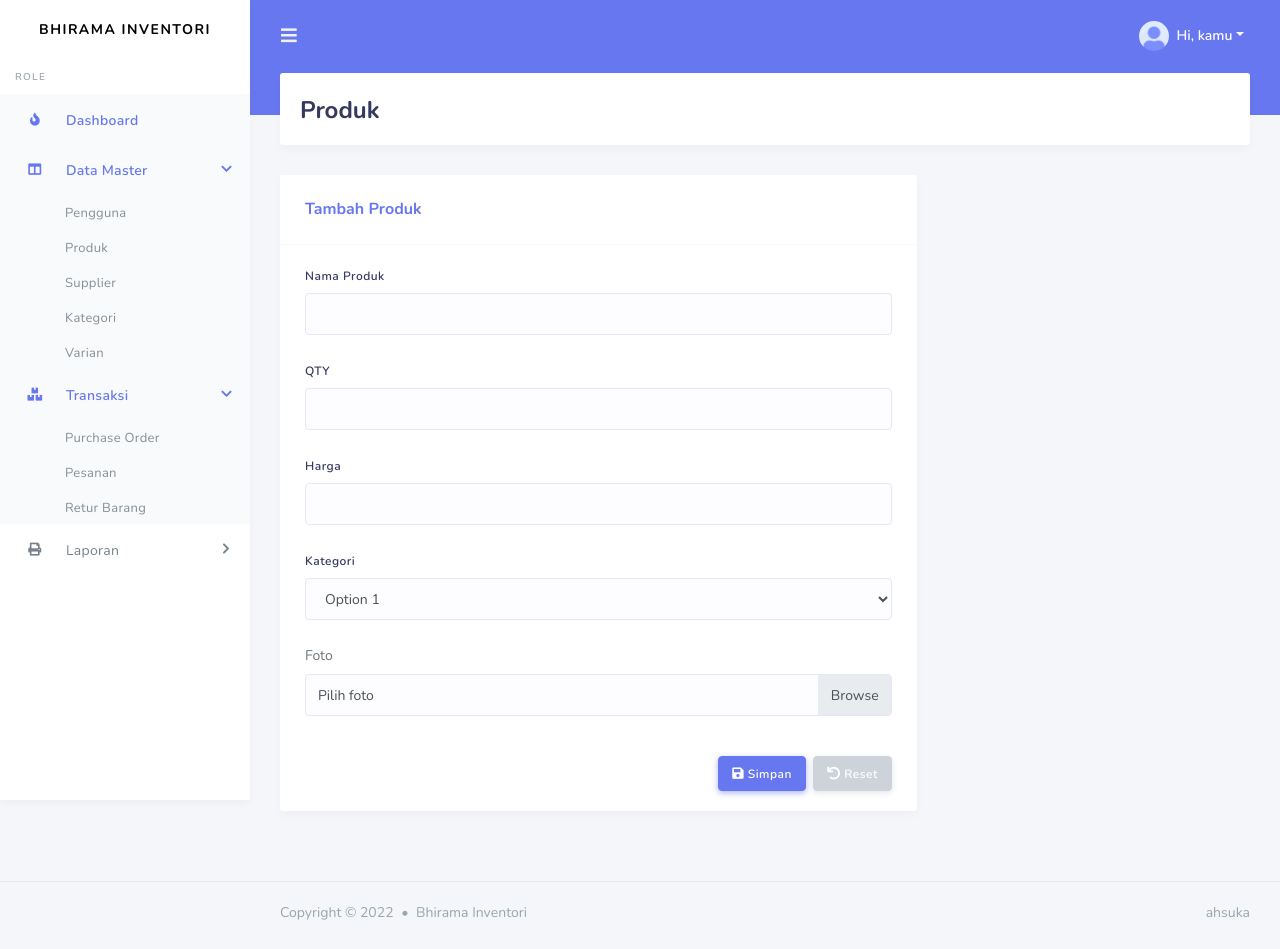
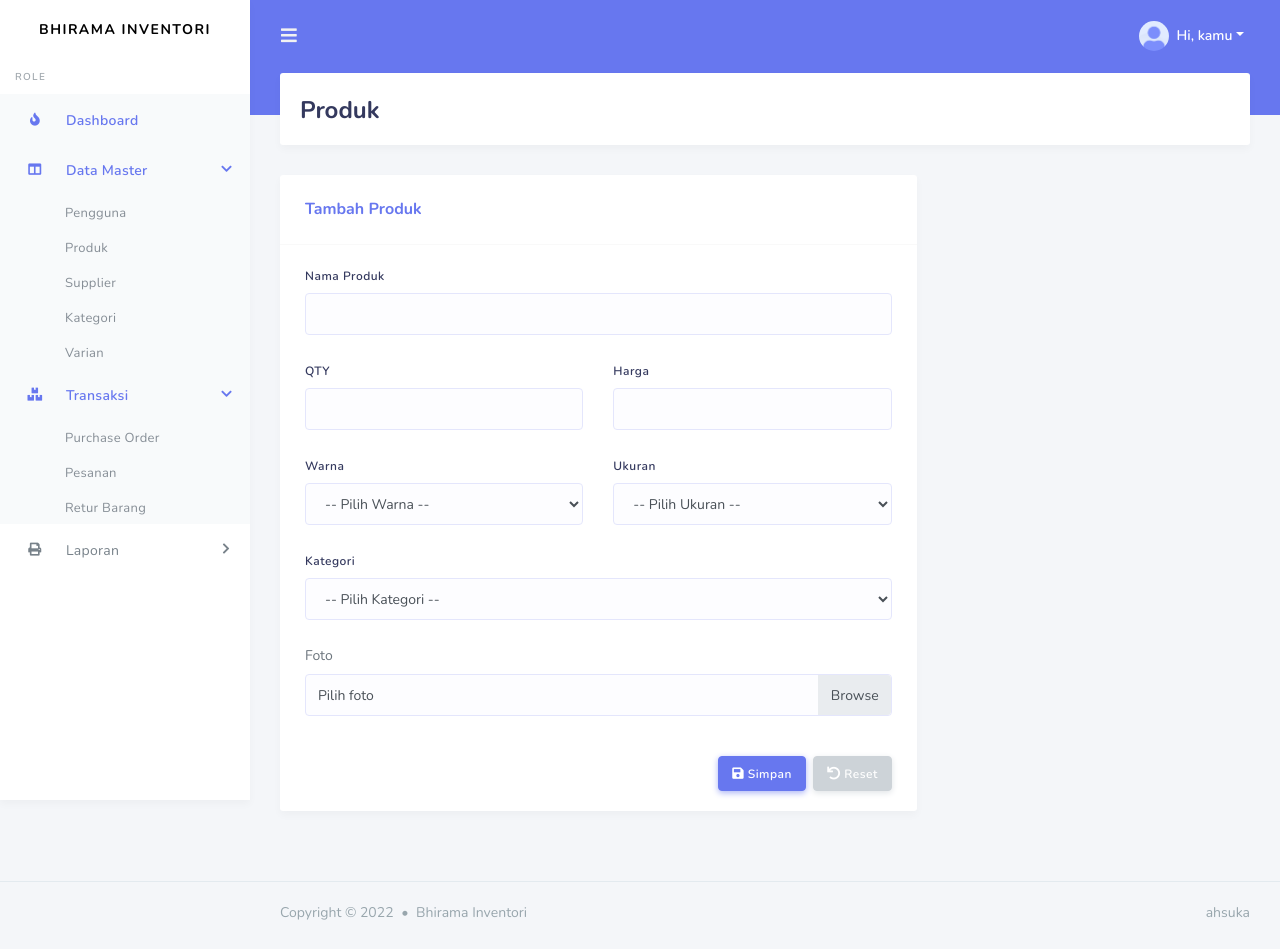
Before and after one commit to yhaae01/bhirama-inventori, a CodeIgniter app: page /bhirama-inventori/index.php/master/produk/tambah in a window 1280 px wide. Run offline with CodeIgniter, Linux system fonts and the light colour scheme; some libraries are stand-ins or nearby versions.

Commit message:
Menambahkan warna dan ukuran pada produk

```diff
--- a/application/views/master/produk/tambah.php
+++ b/application/views/master/produk/tambah.php
@@ -18,18 +18,42 @@
                                     <label>Nama Produk</label>
                                     <input type="text" class="form-control">
                                 </div>
+                                <div class="row">
+                                    <div class="col-lg-6">
                                         <div class="form-group">
                                             <label>QTY</label>
                                             <input type="number" class="form-control">
                                         </div>
+                                    </div>
+                                    <div class="col-lg-6">
                                         <div class="form-group">
                                             <label>Harga</label>
                                             <input type="number" class="form-control">
                                         </div>
+                                    </div>
+                                </div>
+                                <div class="row">
+                                    <div class="col-lg-6">
+                                        <div class="form-group">
+                                            <label>Warna</label>
+                                            <select class="form-control">
+                                                <option>-- Pilih Warna --</option>
+                                            </select>
+                                        </div>
+                                    </div>
+                                    <div class="col-lg-6">
+                                        <div class="form-group">
+                                            <label>Ukuran</label>
+                                            <select class="form-control">
+                                                <option>-- Pilih Ukuran --</option>
+                                            </select>
+                                        </div>
+                                    </div>
+                                </div>
                                 <div class="form-group">
                                     <label>Kategori</label>
                                     <select class="form-control">
-                                        <option>Option 1</option>
+                                        <option>-- Pilih Kategori --</option>
                                     </select>
                                 </div>
                                 <div>
```
Also changed, not shown: application/views/master/produk/index.php (+8 -0 lines). Lines whose indentation alone changed are shown as unchanged.
